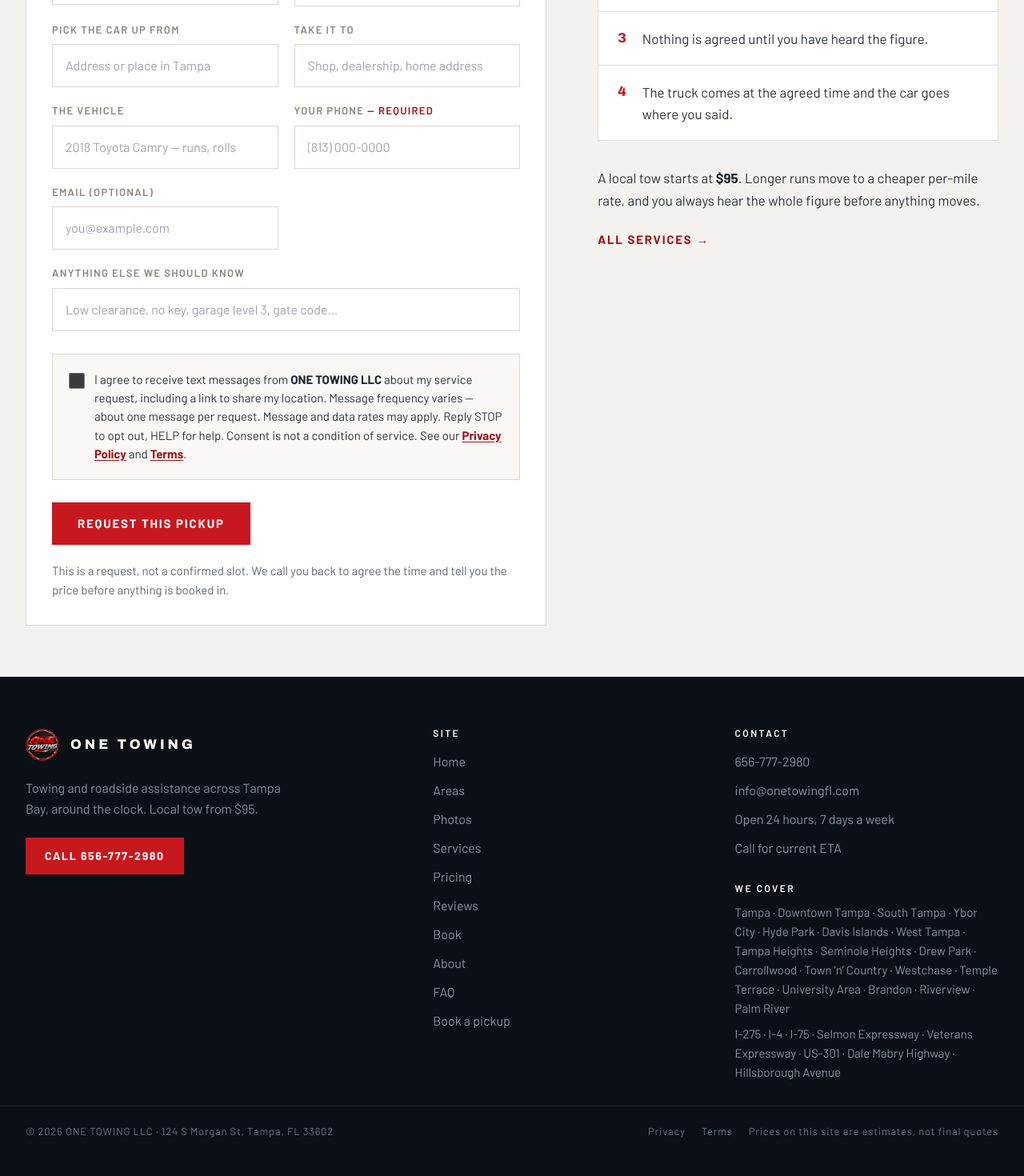
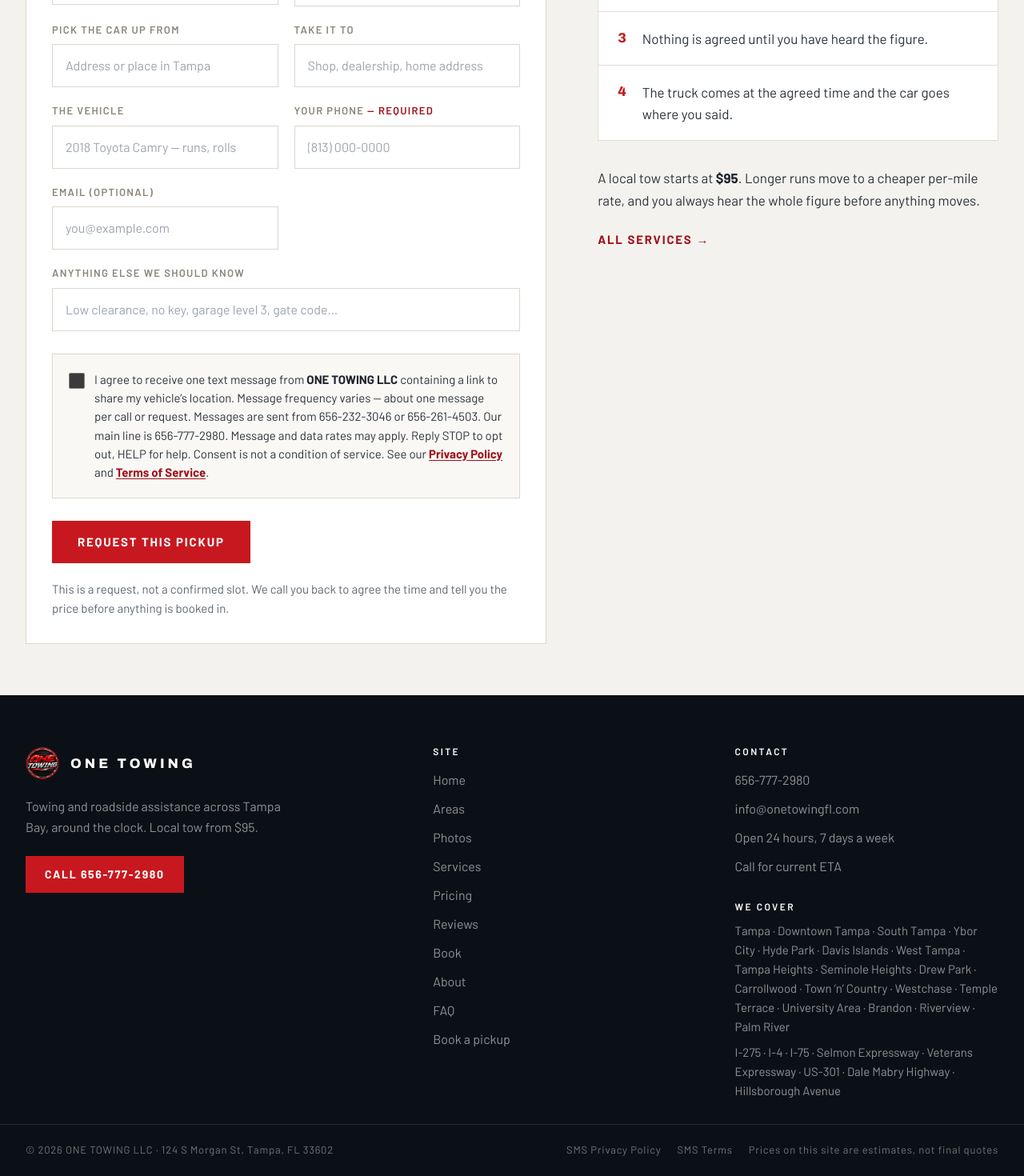
Before and after one commit to vladatrach98-cmd/onetowing, a Next.js app: page /book in a window 1280 px wide. Shown: the part 900-2370 px from the top of the page at 80% size. Before the commit the page ends 2347 px from the top, so only its background shows below. Built offline with nearby package versions, Linux system fonts and the light colour scheme; no server answers.

Commit message:
Согласие на SMS по всем формам, номера отправки и сценарий записи в трубке

```diff
--- a/app/book/BookingForm.tsx
+++ b/app/book/BookingForm.tsx
@@ -2,7 +2,7 @@
 
 import { useRef, useState } from 'react';
 import Link from 'next/link';
-import { BUSINESS } from '../lib/constants';
+import { BUSINESS, SMS_NUMBERS_SENTENCE } from '../lib/constants';
 
 /**
  * ФОРМА ЗАПЛАНИРОВАННОЙ ПЕРЕВОЗКИ.
@@ -252,16 +252,17 @@
           className="mt-[3px] h-5 w-5 shrink-0 accent-brand-500"
         />
         <span className="text-[15px] leading-[1.55] text-ink-600 text-pretty">
-          I agree to receive text messages from <strong className="font-bold text-ink-700">ONE TOWING LLC</strong>{' '}
-          about my service request, including a link to share my location. Message frequency varies — about one
-          message per request. Message and data rates may apply. Reply STOP to opt out, HELP for help. Consent is not
-          a condition of service. See our{' '}
+          I agree to receive one text message from{' '}
+          <strong className="font-bold text-ink-700">ONE TOWING LLC</strong> containing a link to share my vehicle’s
+          location. Message frequency varies — about one message per call or request. {SMS_NUMBERS_SENTENCE} Message
+          and data rates may apply. Reply STOP to opt out, HELP for help. Consent is not a condition of service. See
+          our{' '}
           <Link href="/privacy" className="font-bold text-brand-600 underline underline-offset-2">
             Privacy Policy
           </Link>{' '}
           and{' '}
           <Link href="/terms" className="font-bold text-brand-600 underline underline-offset-2">
-            Terms
+            Terms of Service
           </Link>
           .
         </span>
--- a/app/components/SiteFooter.tsx
+++ b/app/components/SiteFooter.tsx
@@ -94,10 +94,10 @@
           <span>© 2026 ONE TOWING LLC · {BASE_LOCATION.address}</span>
           <span className="flex flex-wrap gap-x-5 gap-y-2">
             <Link href="/privacy" className="text-ink-450 transition-colors hover:text-white">
-              Privacy
+              SMS Privacy Policy
             </Link>
             <Link href="/terms" className="text-ink-450 transition-colors hover:text-white">
-              Terms
+              SMS Terms
             </Link>
             <span>Prices on this site are estimates, not final quotes</span>
           </span>
--- a/app/estimate/EstimateForm.tsx
+++ b/app/estimate/EstimateForm.tsx
@@ -1,7 +1,8 @@
 'use client';
 
+import Link from 'next/link';
 import { useEffect, useMemo, useRef, useState } from 'react';
-import { BUSINESS, PRICING } from '../lib/constants';
+import { BUSINESS, PRICING, SMS_NUMBERS_SENTENCE } from '../lib/constants';
 import { estimate, LONG_DISTANCE_FROM_MILES, usd } from '../lib/pricing';
 import { ESTIMATE_OPTIONS } from './estimate-options';
 
@@ -32,6 +33,17 @@
   const [useManual, setUseManual] = useState(false);
 
   const [phone, setPhone] = useState('');
+  /**
+   * Согласие на SMS рядом с полем телефона.
+   *
+   * ⚠️ Страница сейчас за флагом и отдаёт 404 — но правило CallRail смотрит
+   * на живой сайт в любой момент, а не только в день подачи: «собираете
+   * телефоны на сайте и не берёте на этой же странице явного согласия на
+   * переписку — зарегистрировать бизнес не сможете». Достаточно один раз
+   * включить флаг в неудачный день, и заявку отклонят. Поэтому галочка
+   * стоит здесь заранее, а не «когда включим».
+   */
+  const [smsConsent, setSmsConsent] = useState(false);
   const [note, setNote] = useState('');
   const [company, setCompany] = useState(''); // honeypot
   const [sendStatus, setSendStatus] = useState<Status>('idle');
@@ -130,6 +142,7 @@
           destinationAddress: result?.destination ?? destinationInput,
           towMiles: towMiles ?? undefined,
           phone,
+          smsConsent,
           note,
           company,
           elapsedMs: Date.now() - openedAt.current,
@@ -418,6 +431,30 @@
                 className="mt-2 w-full border border-white/20 bg-ink-900 px-4 py-[14px] text-[16px] text-white outline-none focus:border-brand-500"
               />
 
+              <label className="mt-5 flex cursor-pointer items-start gap-3">
+                <input
+                  type="checkbox"
+                  checked={smsConsent}
+                  onChange={(event) => setSmsConsent(event.target.checked)}
+                  className="mt-[3px] h-5 w-5 shrink-0 accent-brand-500"
+                />
+                <span className="text-[15px] leading-[1.55] text-ink-300 text-pretty">
+                  I agree to receive one text message from{' '}
+                  <strong className="font-bold text-white">ONE TOWING LLC</strong> containing a link to share my
+                  vehicle’s location. Message frequency varies — about one message per call or request.{' '}
+                  {SMS_NUMBERS_SENTENCE} Message and data rates may apply. Reply STOP to opt out, HELP for help.
+                  Consent is not a condition of service. See our{' '}
+                  <Link href="/privacy" className="font-bold text-brand-400 underline underline-offset-2">
+                    Privacy Policy
+                  </Link>{' '}
+                  and{' '}
+                  <Link href="/terms" className="font-bold text-brand-400 underline underline-offset-2">
+                    Terms of Service
+                  </Link>
+                  .
+                </span>
+              </label>
+
               {/* Honeypot — скрыт от людей, ловит ботов. */}
               <input
                 type="text"
--- a/app/faq/page.tsx
+++ b/app/faq/page.tsx
@@ -2,7 +2,7 @@
 import Link from 'next/link';
 import SiteHeader from '../components/SiteHeader';
 import SiteFooter from '../components/SiteFooter';
-import { BUSINESS, PRICING } from '../lib/constants';
+import { BUSINESS, PRICING, SMS_SENDING_NUMBERS } from '../lib/constants';
 import { LONG_DISTANCE_FROM_MILES } from '../lib/pricing';
 
 /**
@@ -86,6 +86,11 @@
   {
     question: 'Do you speak Russian or Ukrainian?',
     answer: 'Yes. We speak English, Russian and Ukrainian.',
+  },
+
+  {
+    question: 'Do you text me?',
+    answer: `Only one message, and only if you ask for it: a link so you can show us exactly where your vehicle is. You agree either on the call, by pressing 1 when we offer it, or by ticking the box when you book. Messages come from ${SMS_SENDING_NUMBERS.join(' or ')}. We never send offers, discounts or newsletters. Reply STOP and we stop. Agreeing is never a condition of getting your car towed.`,
   },
 ];
 
--- a/app/lib/constants.ts
+++ b/app/lib/constants.ts
@@ -115,6 +115,21 @@
 export const PRICE_LINK = ESTIMATOR_ENABLED ? '/estimate' : '/#pricing';
 
 /**
+ * Номера CallRail, с которых будут уходить SMS.
+ *
+ * ⚠️ Их обязательно называть в тексте согласия. Правило CTIA §5.1.1: человек
+ * до согласия должен знать, «с какого номера придёт сообщение». Если номер
+ * в SMS не совпадает ни с одним названным на сайте, это выглядит как чужая
+ * рассылка — и для проверяющего, и для получателя.
+ *
+ * 656-777-2980 — основная линия, её набирают клиенты. Два номера ниже —
+ * подменные номера CallRail: первый для органики, второй для рекламы.
+ */
+export const SMS_SENDING_NUMBERS = ['656-232-3046', '656-261-4503'] as const;
+export const SMS_NUMBERS_SENTENCE =
+  `Messages are sent from ${SMS_SENDING_NUMBERS.join(' or ')}. Our main line is ${BUSINESS.phone}.`;
+
+/**
  * Ссылка на карточку Google Business Profile («оставить отзыв»).
  * Появится в .env.local и в Vercel, когда карточка будет создана.
  */
--- a/app/privacy/page.tsx
+++ b/app/privacy/page.tsx
@@ -2,7 +2,7 @@
 import Link from 'next/link';
 import SiteHeader from '../components/SiteHeader';
 import SiteFooter from '../components/SiteFooter';
-import { BASE_LOCATION, BUSINESS } from '../lib/constants';
+import { BASE_LOCATION, BUSINESS, SMS_NUMBERS_SENTENCE } from '../lib/constants';
 
 /**
  * ПОЛИТИКА КОНФИДЕНЦИАЛЬНОСТИ.
@@ -80,7 +80,13 @@
             <P>
               <strong className="font-bold text-ink-700">How you consent.</strong> Either you call us and agree during
               the call to receive the link, or you tick the optional consent box on our booking page. Consent is never
-              required in order to get service — you can always simply talk to us on the phone.
+              required in order to get service — you can always simply talk to us on the phone. On the phone you hear a
+              recorded message naming us, saying one text will follow, that message and data rates may apply and that
+              you can reply STOP — and you press 1 to agree. The full wording is on our{' '}
+              <Link href="/terms" className="font-bold text-brand-600 hover:underline">
+                Terms of Service
+              </Link>{' '}
+              page. {SMS_NUMBERS_SENTENCE}
             </P>
             <P>
               <strong className="font-bold text-ink-700">How often.</strong> About one message per call or request.
```
Also changed, not shown: app/terms/page.tsx (+20 -2 lines).
